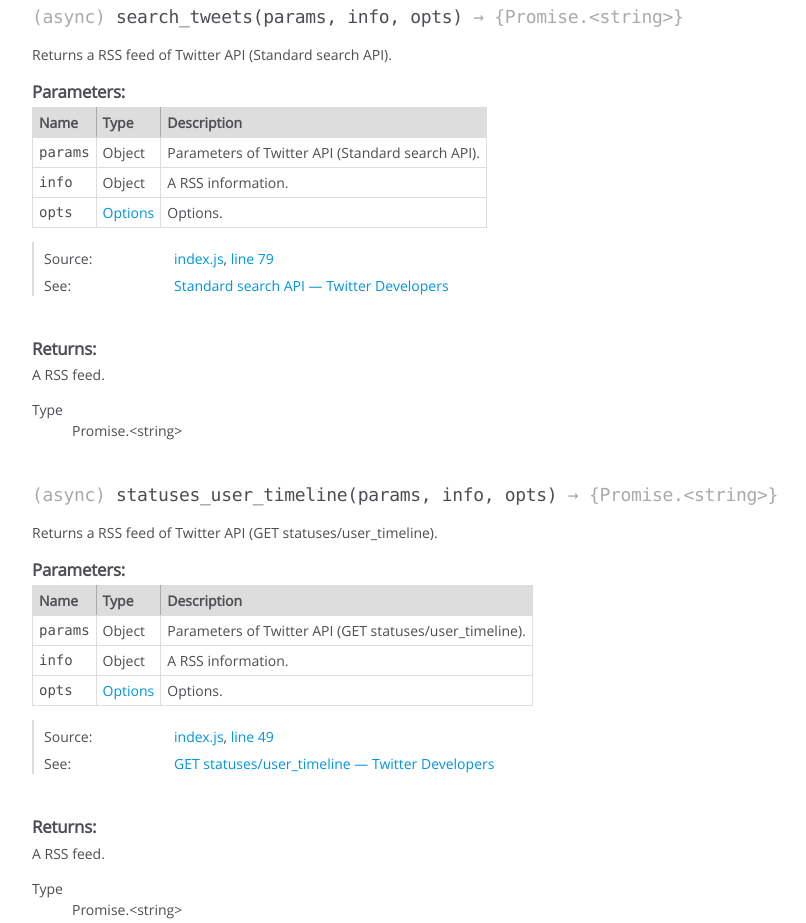
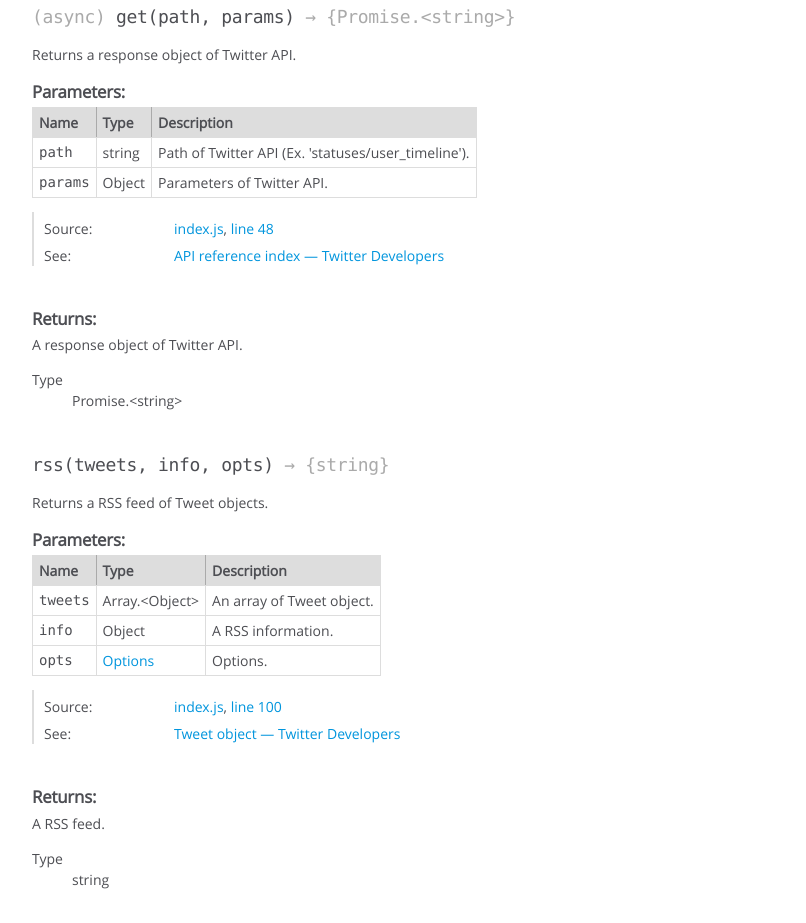
Before and after one commit to niwasawa/twitter-feed-nodejs, a website: page docs/TwitterRSSFeed.html in a window 1280 px wide. Shown: the part 1644-2567 px from the top of the page, without its empty margins (0-806 px from the left). Drawn offline with Linux system fonts and the light colour scheme.

Commit message:
version 1.4.0

```diff
--- a/docs/TwitterRSSFeed.html
+++ b/docs/TwitterRSSFeed.html
@@ -254,7 +254,7 @@
 
     <dt class="tag-source">Source:</dt>
     <dd class="tag-source"><ul class="dummy"><li>
-        <a href="index.js.html">index.js</a>, <a href="index.js.html#line159">line 159</a>
+        <a href="index.js.html">index.js</a>, <a href="index.js.html#line178">line 178</a>
     </li></ul></dd>
 
 
@@ -364,7 +364,7 @@
 
     <dt class="tag-source">Source:</dt>
     <dd class="tag-source"><ul class="dummy"><li>
-        <a href="index.js.html">index.js</a>, <a href="index.js.html#line121">line 121</a>
+        <a href="index.js.html">index.js</a>, <a href="index.js.html#line140">line 140</a>
     </li></ul></dd>
 
 
@@ -569,7 +569,7 @@
 
     <dt class="tag-source">Source:</dt>
     <dd class="tag-source"><ul class="dummy"><li>
-        <a href="index.js.html">index.js</a>, <a href="index.js.html#line64">line 64</a>
+        <a href="index.js.html">index.js</a>, <a href="index.js.html#line73">line 73</a>
     </li></ul></dd>
 
 
@@ -617,6 +617,407 @@
     <dd>
 
 <span class="param-type">Promise.&lt;string></span>
+
+
+    </dd>
+</dl>
+
+
+
+
+
+
+
+
+
+
+
+
+
+    <h4 class="name" id="get"><span class="type-signature">(async) </span>get<span class="signature">(path, params)</span><span class="type-signature"> &rarr; {Promise.&lt;string>}</span></h4>
+
+
+
+
+
+
+<div class="description">
+    Returns a response object of Twitter API.
+</div>
+
+
+
+
+
+
+
+
+
+    <h5>Parameters:</h5>
+
+
+<table class="params">
+    <thead>
+    <tr>
+
+        <th>Name</th>
+
+
+        <th>Type</th>
+
+
+
+
+
+        <th class="last">Description</th>
+    </tr>
+    </thead>
+
+    <tbody>
+
+
+        <tr>
+
+                <td class="name"><code>path</code></td>
+
+
+            <td class="type">
+
+
+<span class="param-type">string</span>
+
+
+
+            </td>
+
+
+
+
+
+            <td class="description last">Path of Twitter API (Ex. 'statuses/user_timeline').</td>
+        </tr>
+
+
+
+        <tr>
+
+                <td class="name"><code>params</code></td>
+
+
+            <td class="type">
+
+
+<span class="param-type">Object</span>
+
+
+
+            </td>
+
+
+
+
+
+            <td class="description last">Parameters of Twitter API.</td>
+        </tr>
+
+
+    </tbody>
+</table>
+
+
+
+
+
+
+<dl class="details">
+
+
+
+
+
+
+
+
+
+
+
+
+
+
+
+
+
+
+
+
+
+
+
+
+
+
+    <dt class="tag-source">Source:</dt>
+    <dd class="tag-source"><ul class="dummy"><li>
+        <a href="index.js.html">index.js</a>, <a href="index.js.html#line48">line 48</a>
+    </li></ul></dd>
+
+
+
+
+
+    <dt class="tag-see">See:</dt>
+    <dd class="tag-see">
+        <ul>
+            <li><a href="https://developer.twitter.com/en/docs/api-reference-index">API reference index — Twitter Developers</a></li>
+        </ul>
+    </dd>
+
+
+
+</dl>
+
+
+
+
+
+
+
+
+
+
+
+
+
+
+
+<h5>Returns:</h5>
+
+
+<div class="param-desc">
+    A response object of Twitter API.
+</div>
+
+
+
+<dl>
+    <dt>
+        Type
+    </dt>
+    <dd>
+
+<span class="param-type">Promise.&lt;string></span>
+
+
+    </dd>
+</dl>
+
+
+
+
+
+
+
+
+
+
+
+
+
+    <h4 class="name" id="rss"><span class="type-signature"></span>rss<span class="signature">(tweets, info, opts)</span><span class="type-signature"> &rarr; {string}</span></h4>
+
+
+
+
+
+
+<div class="description">
+    Returns a RSS feed of Tweet objects.
+</div>
+
+
+
+
+
+
+
+
+
+    <h5>Parameters:</h5>
+
+
+<table class="params">
+    <thead>
+    <tr>
+
+        <th>Name</th>
+
+
+        <th>Type</th>
+
+
+
+
+
+        <th class="last">Description</th>
+    </tr>
+    </thead>
+
+    <tbody>
+
+
+        <tr>
+
+                <td class="name"><code>tweets</code></td>
+
+
+            <td class="type">
+
+
+<span class="param-type">Array.&lt;Object></span>
+
+
+
+            </td>
+
+
+
+
+
+            <td class="description last">An array of Tweet object.</td>
+        </tr>
+
+
+
+        <tr>
+
+                <td class="name"><code>info</code></td>
+
+
+            <td class="type">
+
+
+<span class="param-type">Object</span>
+
+
+
+            </td>
+
+
+
+
+
+            <td class="description last">A RSS information.</td>
+        </tr>
+
+
+
+        <tr>
+
+                <td class="name"><code>opts</code></td>
+
+
+            <td class="type">
+
+
+<span class="param-type"><a href="global.html#Options">Options</a></span>
+
+
+
+            </td>
+
+
+
+
+
+            <td class="description last">Options.</td>
+        </tr>
+
+
+    </tbody>
+</table>
+
+
+
+
+
+
+<dl class="details">
+
+
+
+
+
+
+
+
+
+
+
+
+
+
+
+
+
+
+
+
+
+
+
+
+
+
+    <dt class="tag-source">Source:</dt>
+    <dd class="tag-source"><ul class="dummy"><li>
+        <a href="index.js.html">index.js</a>, <a href="index.js.html#line100">line 100</a>
+    </li></ul></dd>
+
+
+
+
+
+    <dt class="tag-see">See:</dt>
+    <dd class="tag-see">
+        <ul>
+            <li><a href="https://developer.twitter.com/en/docs/tweets/data-dictionary/overview/tweet-object">Tweet object — Twitter Developers</a></li>
+        </ul>
+    </dd>
+
+
+
+</dl>
+
+
+
+
+
+
+
+
+
+
+
+
+
+
+
+<h5>Returns:</h5>
+
+
+<div class="param-desc">
+    A RSS feed.
+</div>
+
+
+
+<dl>
+    <dt>
+        Type
+    </dt>
+    <dd>
+
+<span class="param-type">string</span>
 
 
     </dd>
@@ -781,7 +1182,7 @@
 
     <dt class="tag-source">Source:</dt>
     <dd class="tag-source"><ul class="dummy"><li>
-        <a href="index.js.html">index.js</a>, <a href="index.js.html#line79">line 79</a>
+        <a href="index.js.html">index.js</a>, <a href="index.js.html#line86">line 86</a>
     </li></ul></dd>
 
 
@@ -993,7 +1394,7 @@
 
     <dt class="tag-source">Source:</dt>
     <dd class="tag-source"><ul class="dummy"><li>
-        <a href="index.js.html">index.js</a>, <a href="index.js.html#line49">line 49</a>
+        <a href="index.js.html">index.js</a>, <a href="index.js.html#line60">line 60</a>
     </li></ul></dd>
 
 
@@ -1074,7 +1475,7 @@
 <br class="clear">
 
 <footer>
-    Documentation generated by <a href="https://github.com/jsdoc/jsdoc">JSDoc 3.6.2</a> on Sun Jun 09 2019 20:47:38 GMT+0900 (GMT+09:00)
+    Documentation generated by <a href="https://github.com/jsdoc/jsdoc">JSDoc 3.6.2</a> on Tue Jun 11 2019 06:56:58 GMT+0900 (GMT+09:00)
 </footer>
 
 <script> prettyPrint(); </script>
--- a/package.json
+++ b/package.json
@@ -1,6 +1,6 @@
 {
   "name": "twitter-rss-feed",
-  "version": "1.3.1",
+  "version": "1.4.0",
   "description": "TwitterRSSFeed: Twitter RSS feed Node.js library",
   "main": "index.js",
   "scripts": {
```
Also changed, not shown: docs/global.html (+1 -1 lines), docs/index.html (+1 -1 lines), docs/index.js.html (+29 -10 lines).
